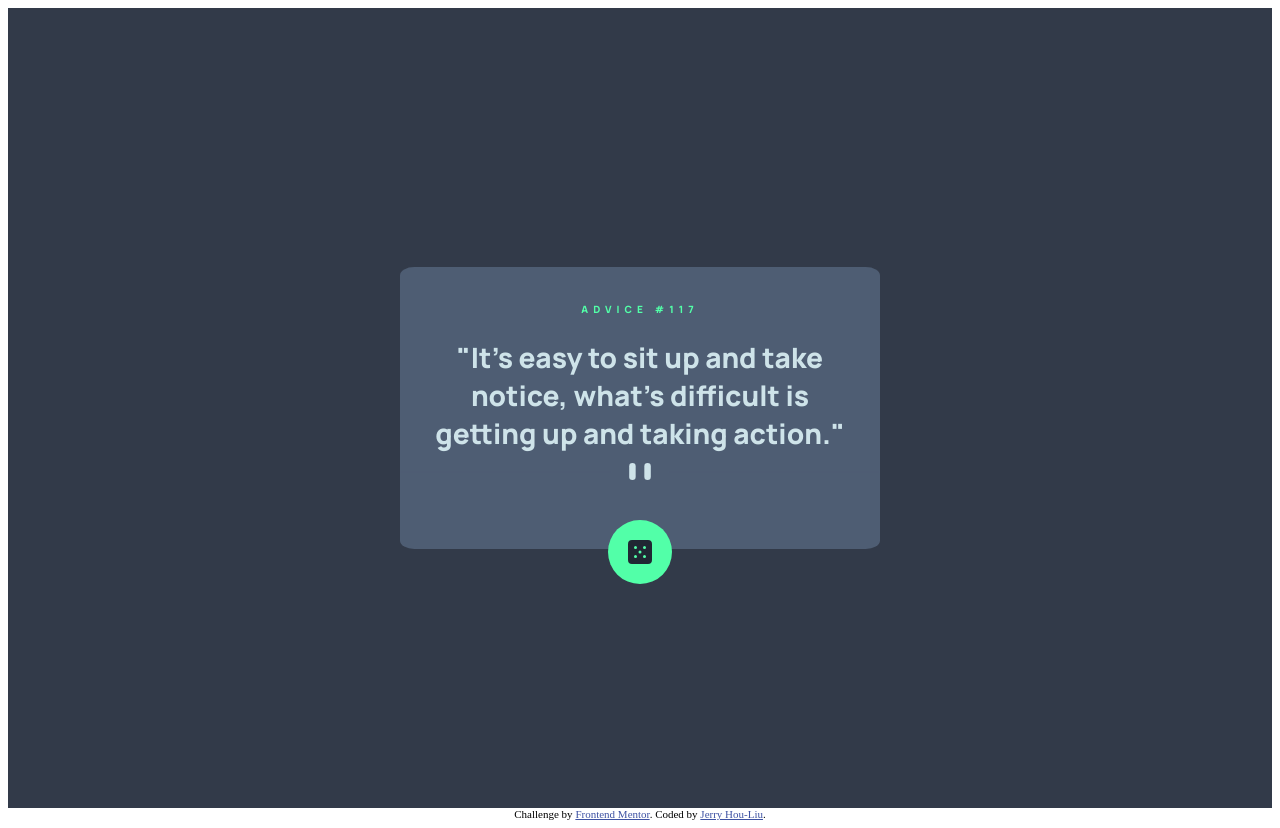
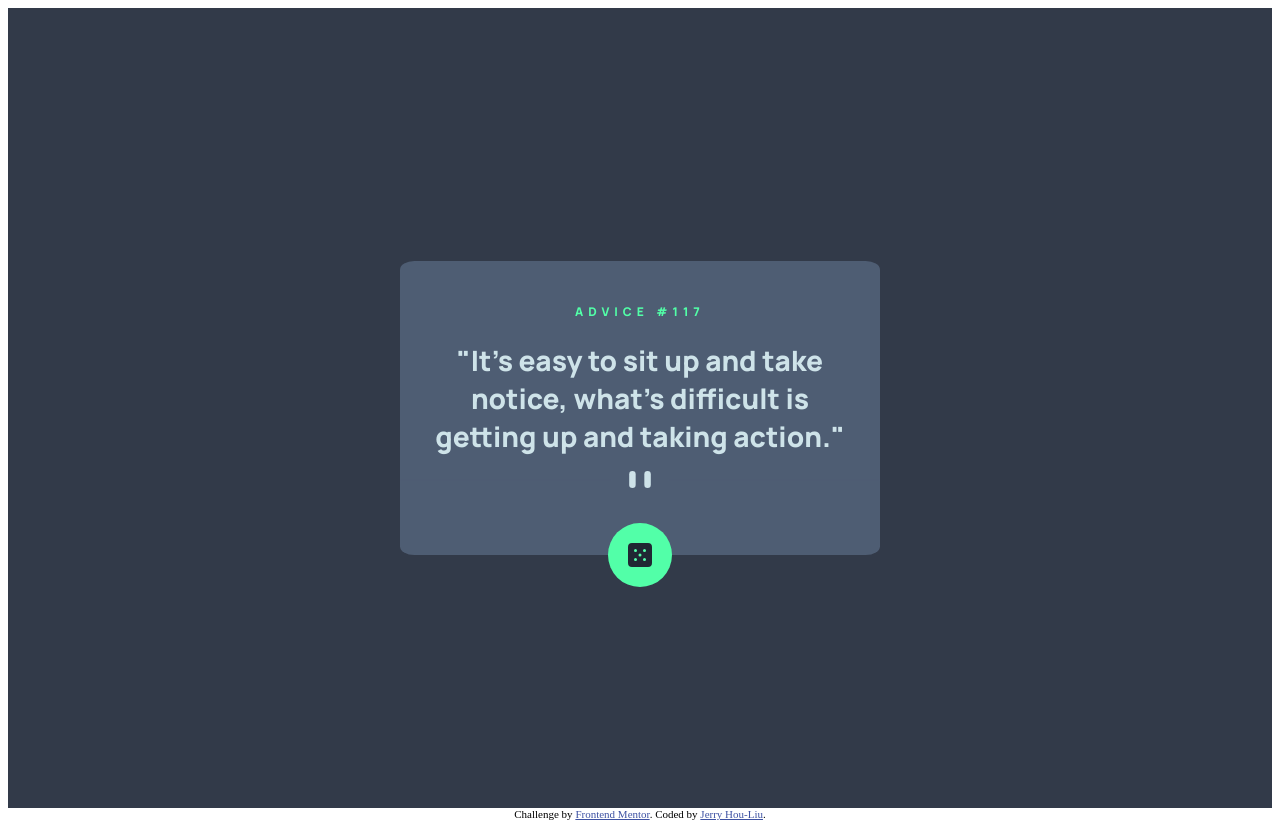
Before and after one commit to JryHL/AdviceGenerator, a plain HTML site: page index.html in a window 1280 px wide. Drawn offline with Linux system fonts and the light colour scheme.

Commit message:
Used absolute sizes for more accuracy; slight adjustments

```diff
--- a/index.html
+++ b/index.html
@@ -42,7 +42,7 @@
     	width: 480px;
     	height: 100%;
     	display: grid;
-    	grid-template-rows: 1fr 2fr 0.4fr 0.5fr;
+    	grid-template-rows: 80px 1fr 50px 50px;
     	align-items: center;
     	justify-items: center;
     }
@@ -52,7 +52,7 @@
     #adviceHeading {
     	text-align: center;
     	color: var(--neon-green);
-    	font-size: 10px;
+    	font-size: 12px;
     	letter-spacing: 5px;
     	margin-top: 20px;
     }
@@ -83,7 +83,7 @@
     	justify-self: center;
     	border-radius: 100%;
     	position: relative;
-    	top: 35px;
+    	top: 50%;
     	background-color: var(--neon-green);
     	border:none;
     	outline:none;
```
